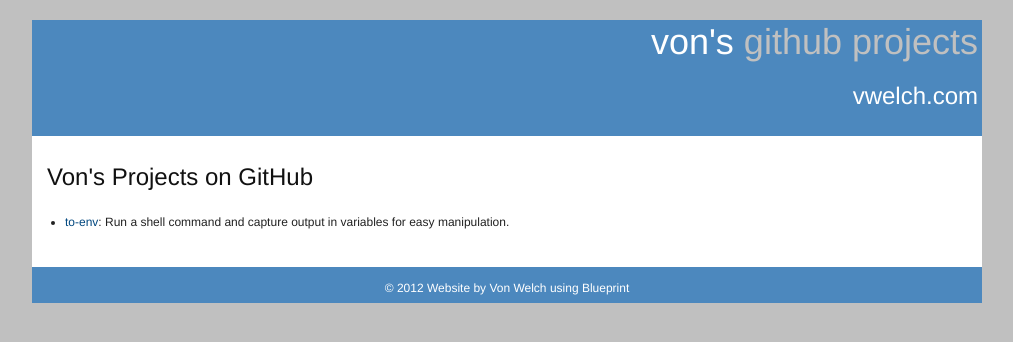
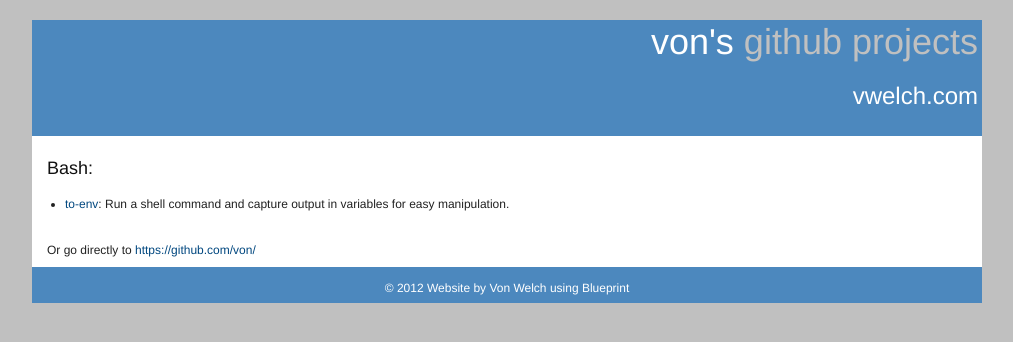
Before and after one commit to von/von.github.com, a Jekyll site: the page built from index.html, in a window 1280 px wide. Shown: the top 342 px of the page, without its empty margins (133-1146 px from the left). Built offline with Jekyll 4.4.1, drawn with Linux system fonts in a browser that asks for light colours.

Commit message:
Added Bash header and link to github.com/von

```diff
--- a/index.html
+++ b/index.html
@@ -4,8 +4,10 @@ title: Von's Github page
 ---
 
 <div id="home">
-	<h2>Von's Projects on GitHub</h2>
+	<h3>Bash:</h3>
   <ul>
     <li><a href="to-env/">to-env</a>: Run a shell command and capture output in variables for easy manipulation.</li>
   </ul>
+	Or go directly to
+	<a href="https://github.com/von/">https://github.com/von/</a>
 </div>
```
